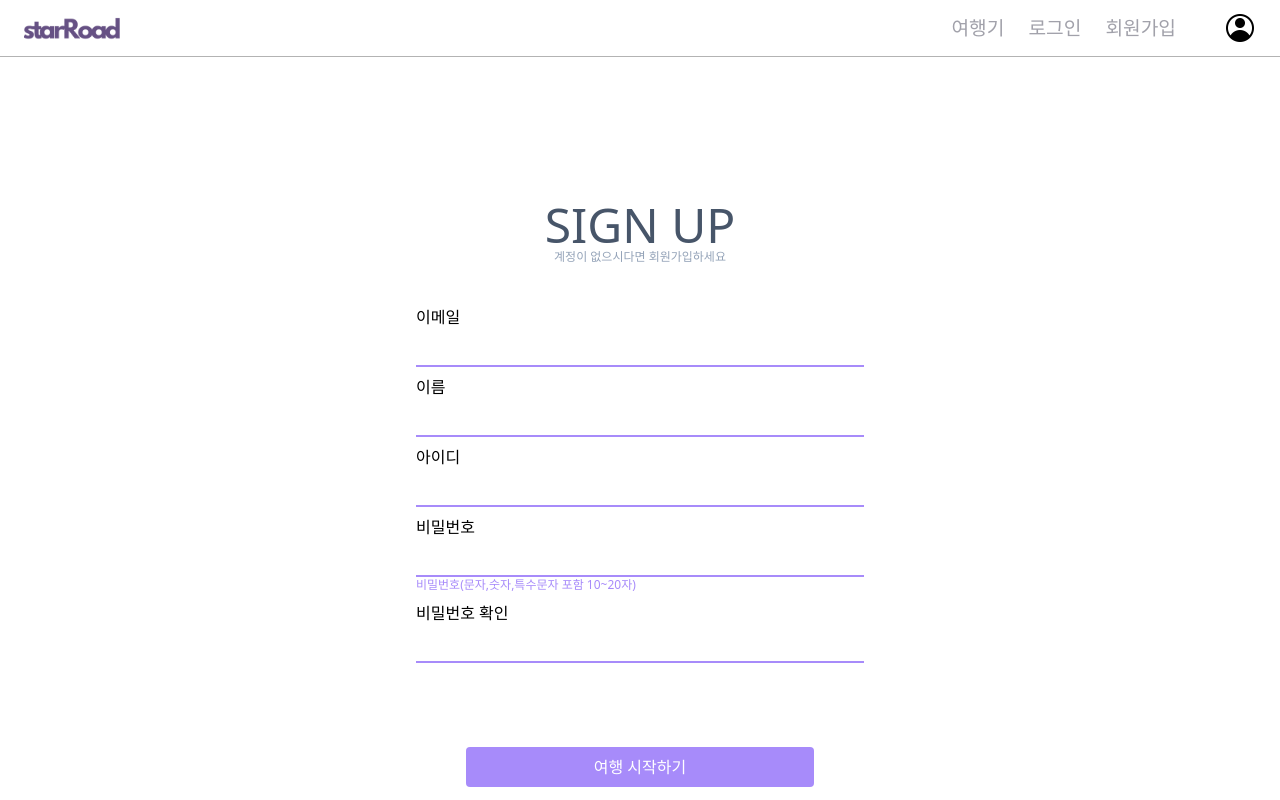
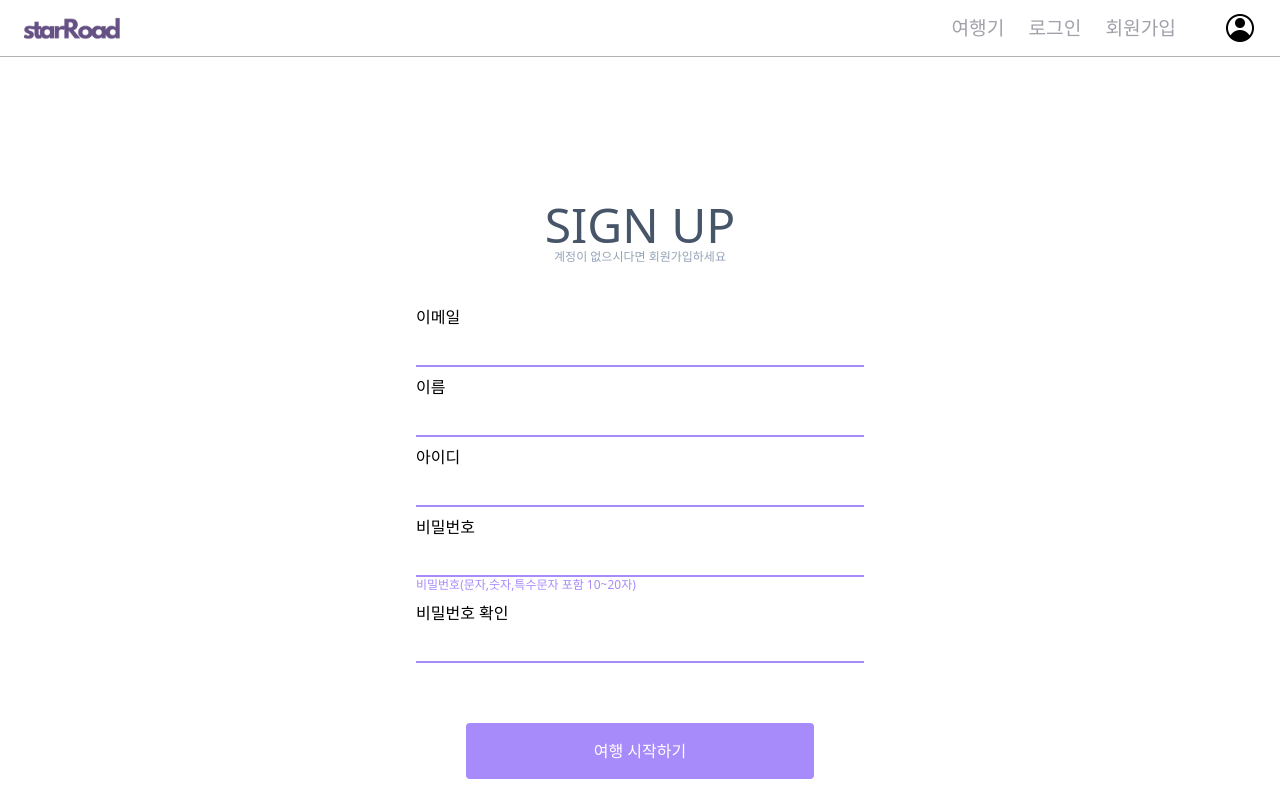
Before and after one commit to kimcodud/elice-gitlab-mirroring, a React (Vite) app: page /signup in a window 1280 px wide. Built offline with nearby package versions, Linux system fonts and the light colour scheme.

Commit message:
design: 회원가입 페이지 수정

```diff
--- a/src/components/SignUpPage/SignUpPage.jsx
+++ b/src/components/SignUpPage/SignUpPage.jsx
@@ -135,7 +135,7 @@ function SignUpPageComponent() {
       <div className="flex items-center justify-center mt-5">
         <button
           type="submit"
-          className="px-32 py-2 mt-16 text-white rounded bg-violet-400"
+          className="px-32 py-2 mt-10 h-14 text-white rounded bg-violet-400"
           onClick={handleSubmit}
         >
           여행 시작하기
```
